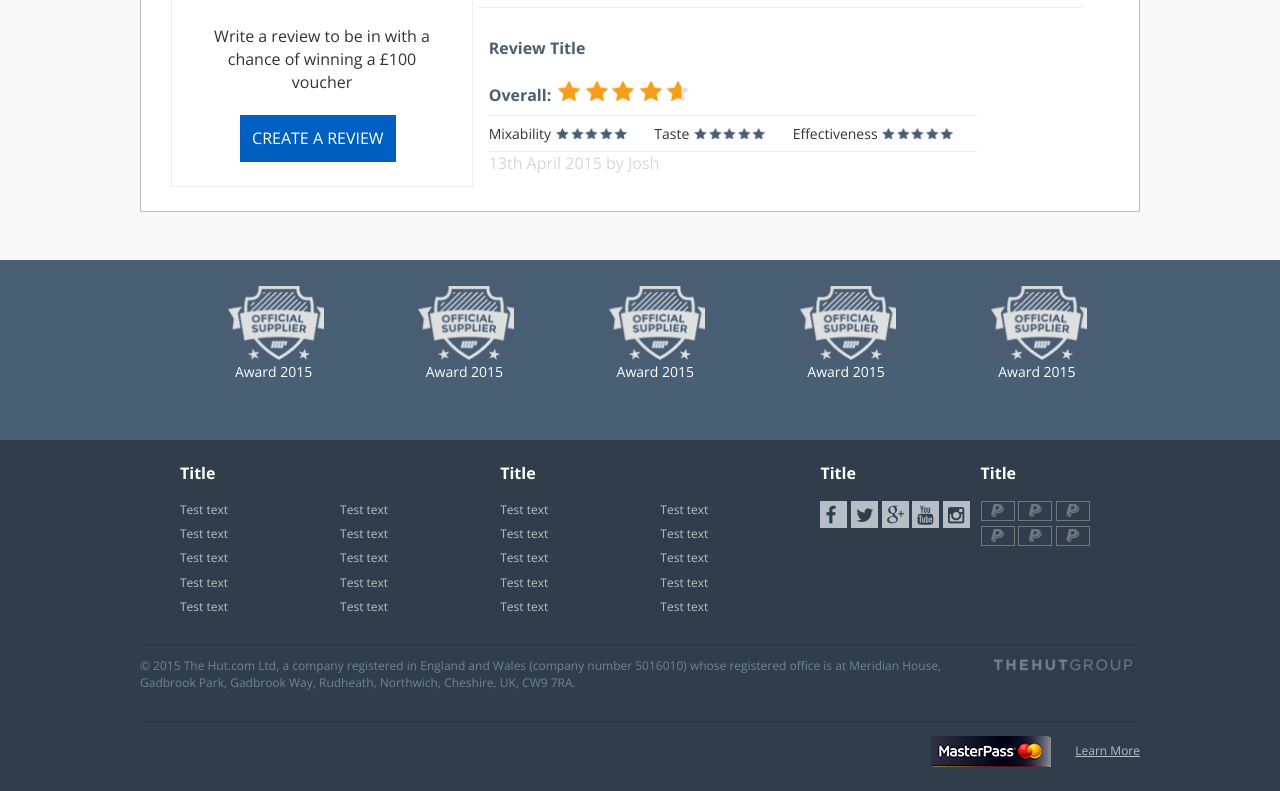
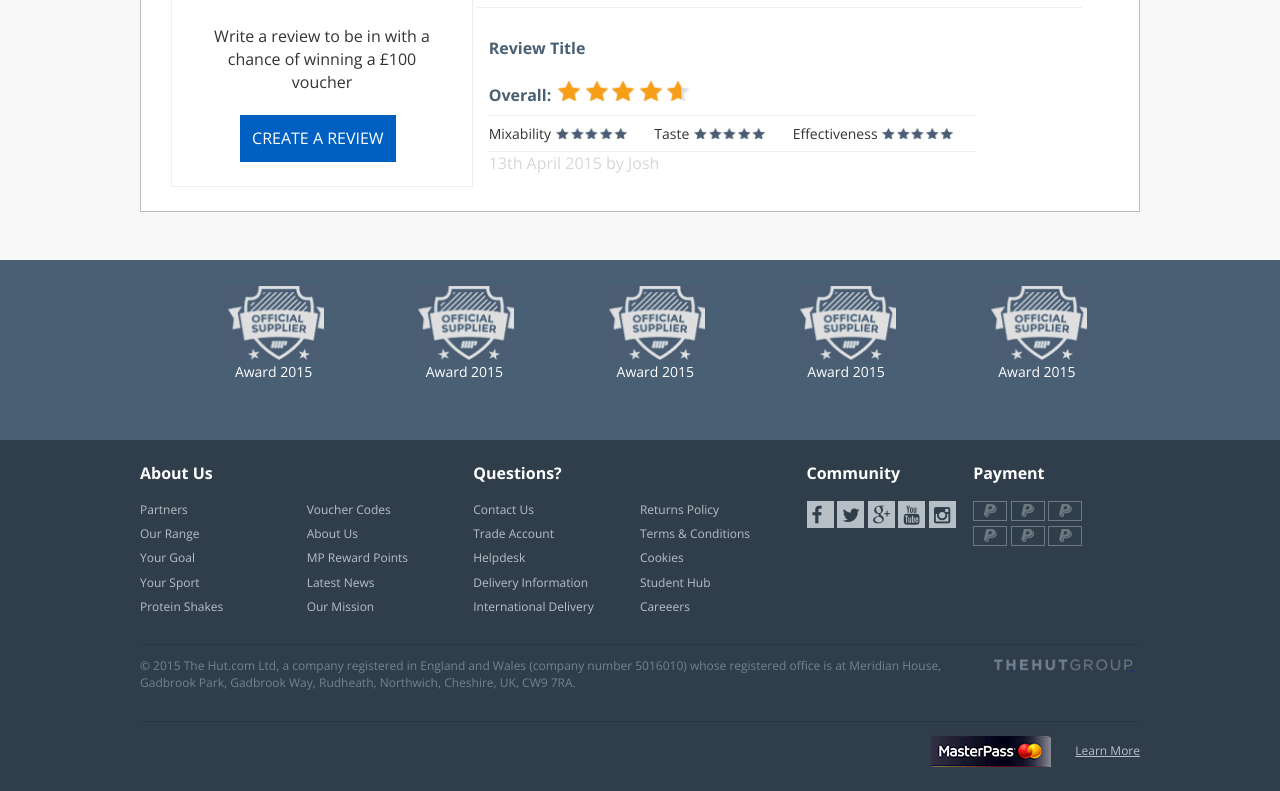
Before and after one commit to Jahans3/hutgroup, a plain HTML site: page index.html in a window 1280 px wide. Shown: the part 1659-2450 px from the top of the page. Drawn offline with nearby package versions, Linux system fonts and the light colour scheme.

Commit message:
fixed footer padding, changed some text

```diff
--- a/assets/styles/_custom.scss
+++ b/assets/styles/_custom.scss
@@ -1221,6 +1221,7 @@ background-color: #ededed;
 	margin: 0;
 	margin-left: auto;
 	margin-right: auto;
+	padding-left: 0;
 	li {
 		display: inline-block;
 		width: 16.3%;
--- a/index.html
+++ b/index.html
@@ -662,48 +662,48 @@
   </div>
   <div class="footer-links">
     <ul class="footer-link-titles">
-      <li><a href="#">Title</a></li>
+      <li><a href="#">About Us</a></li>
       <li></li>
-      <li><a href="#">Title</a></li>
+      <li><a href="#">Questions?</a></li>
       <li></li>
-      <li><a href="#">Title</a></li>
-      <li><a href="#">Title</a></li>
+      <li><a href="#">Community</a></li>
+      <li><a href="#">Payment</a></li>
     </ul>
     <ul class="footer-links-text">
       <li class="links-li">
         <ul>
-          <li><a href="#">Test text</a></li>
-          <li><a href="#">Test text</a></li>
-          <li><a href="#">Test text</a></li>
-          <li><a href="#">Test text</a></li>
-          <li><a href="#">Test text</a></li>
+          <li><a href="#">Partners</a></li>
+          <li><a href="#">Our Range</a></li>
+          <li><a href="#">Your Goal</a></li>
+          <li><a href="#">Your Sport</a></li>
+          <li><a href="#">Protein Shakes</a></li>
         </ul>
       </li>
       <li class="links-li">
         <ul>
-          <li><a href="#">Test text</a></li>
-          <li><a href="#">Test text</a></li>
-          <li><a href="#">Test text</a></li>
-          <li><a href="#">Test text</a></li>
-          <li><a href="#">Test text</a></li>
+          <li><a href="#">Voucher Codes</a></li>
+          <li><a href="#">About Us</a></li>
+          <li><a href="#">MP Reward Points</a></li>
+          <li><a href="#">Latest News</a></li>
+          <li><a href="#">Our Mission</a></li>
         </ul>
       </li>
       <li class="links-li">
         <ul>
-          <li><a href="#">Test text</a></li>
-          <li><a href="#">Test text</a></li>
-          <li><a href="#">Test text</a></li>
-          <li><a href="#">Test text</a></li>
-          <li><a href="#">Test text</a></li>
+          <li><a href="#">Contact Us</a></li>
+          <li><a href="#">Trade Account</a></li>
+          <li><a href="#">Helpdesk</a></li>
+          <li><a href="#">Delivery Information</a></li>
+          <li><a href="#">International Delivery</a></li>
         </ul>
       </li>
       <li class="links-li">
         <ul>
-          <li><a href="#">Test text</a></li>
-          <li><a href="#">Test text</a></li>
-          <li><a href="#">Test text</a></li>
-          <li><a href="#">Test text</a></li>
-          <li><a href="#">Test text</a></li>
+          <li><a href="#">Returns Policy</a></li>
+          <li><a href="#">Terms &amp; Conditions</a></li>
+          <li><a href="#">Cookies</a></li>
+          <li><a href="#">Student Hub</a></li>
+          <li><a href="#">Careeers</a></li>
         </ul>
       </li>
       <li class="links-li inline">
```
Also changed, not shown: assets/styles/app.css.
